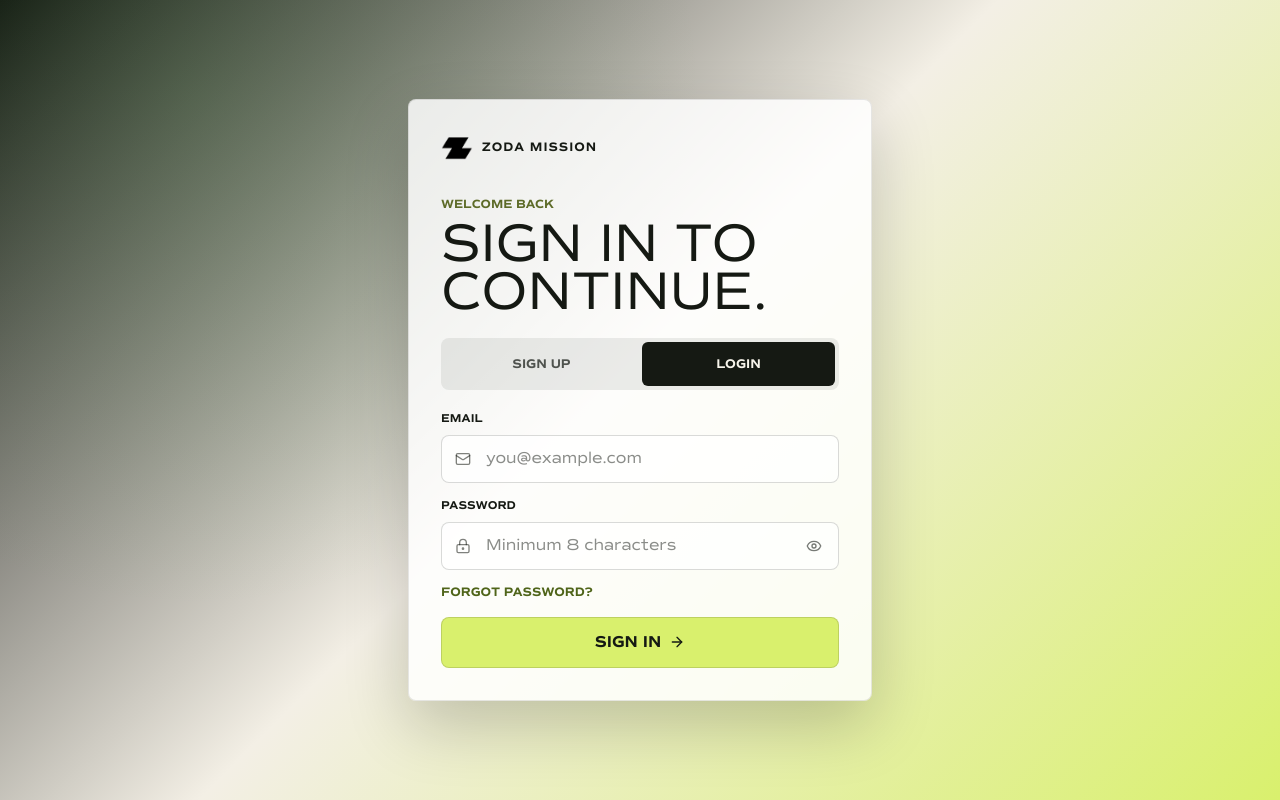
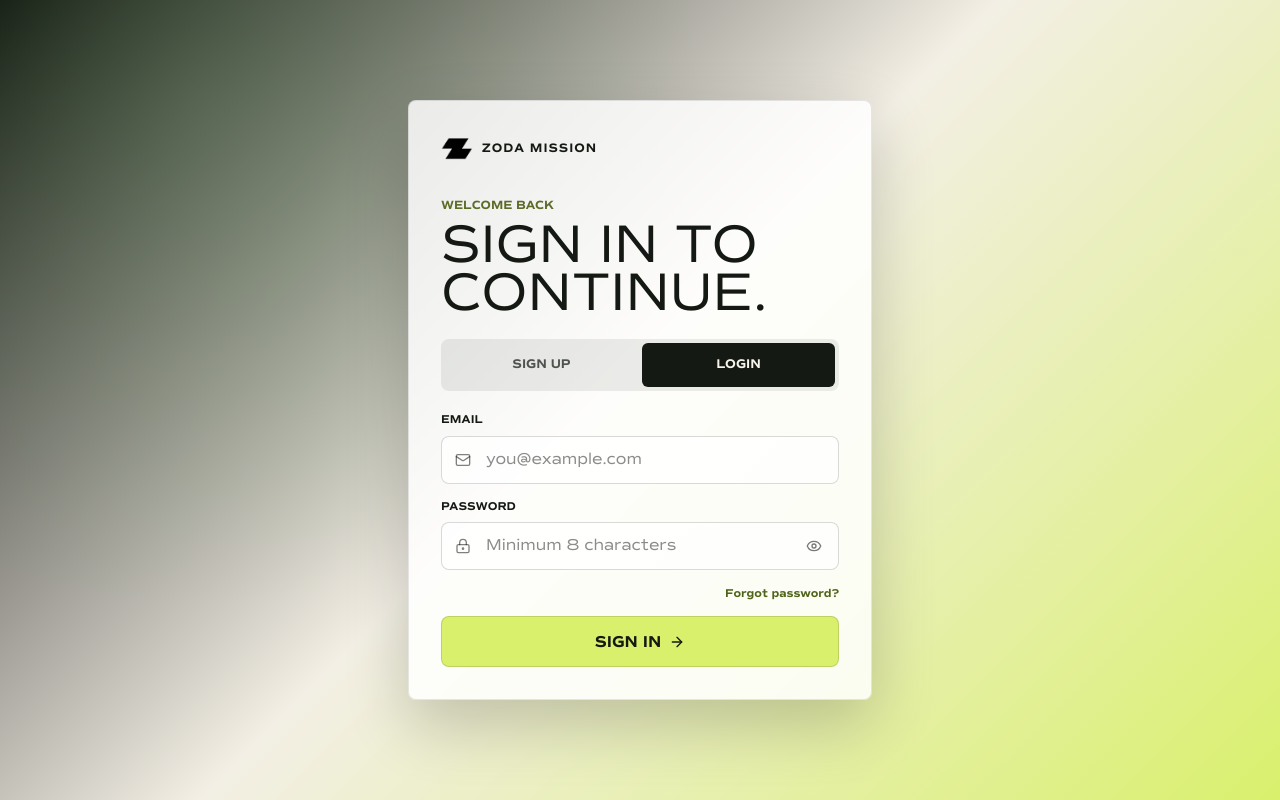
Before and after one commit to kiermangibin/zoda-play, a React (Vite) app: page /login in a window 1280 px wide. Built offline with nearby package versions, Linux system fonts and the light colour scheme; no server answers.

Commit message:
Refine forgot password link style

```diff
--- a/src/styles/auth.css
+++ b/src/styles/auth.css
@@ -200,11 +200,11 @@
 
 .zoda-auth-form__link {
   color: #4f6419;
-  font-size: 0.78rem;
-  font-weight: 900;
-  justify-self: start;
+  font-size: 0.72rem;
+  font-weight: 800;
+  justify-self: end;
   text-decoration: none;
-  text-transform: uppercase;
+  text-transform: none;
 }
 
 .zoda-auth-form__link:hover,
```
